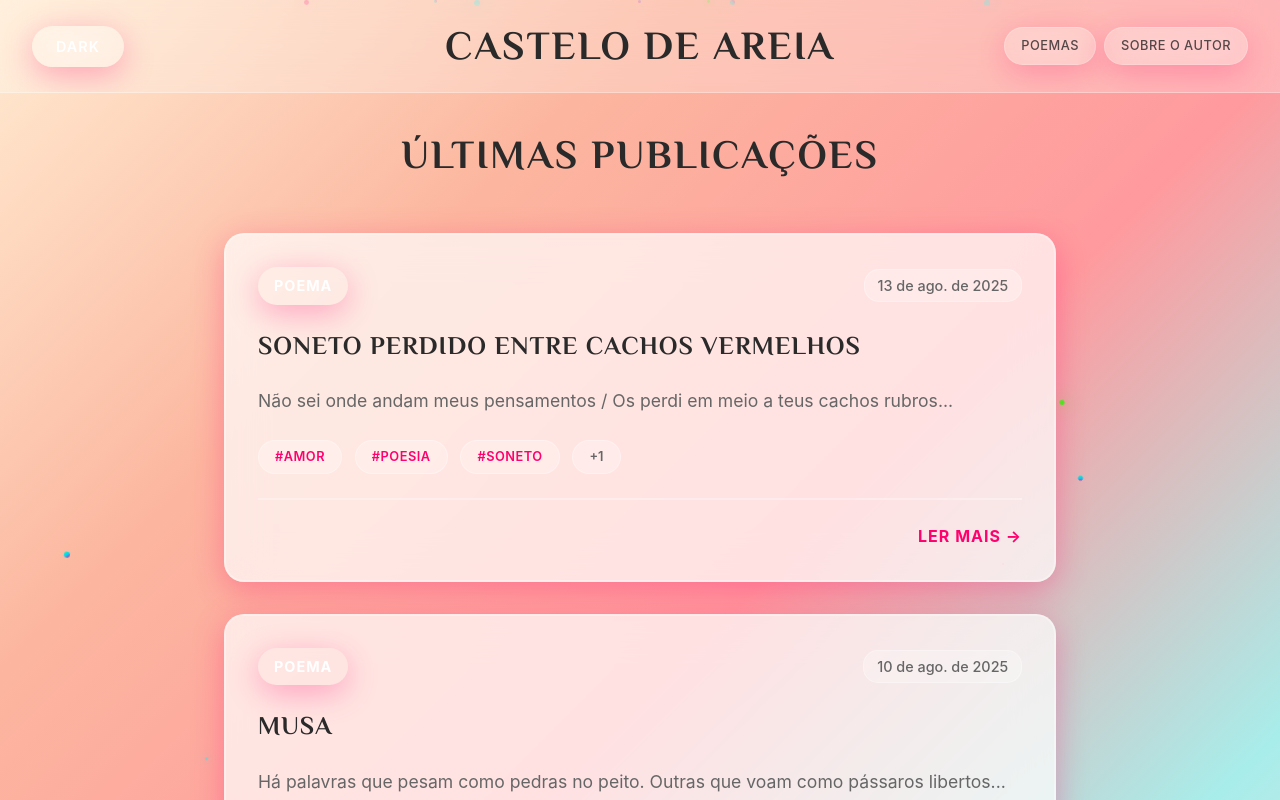
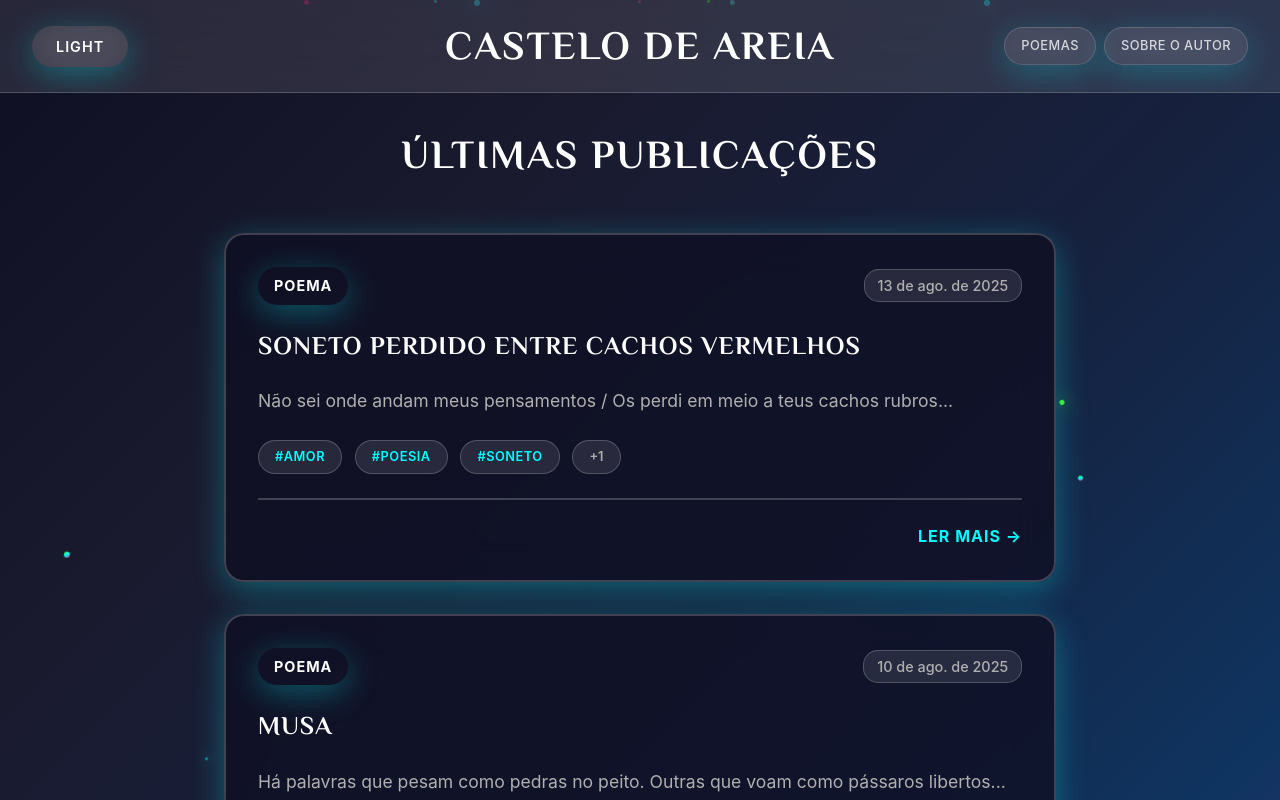
Before and after one commit to icastelito/castelo-de-areia, a React (Vite) app: page / in a window 1280 px wide. Shown: the top 800 px of the page. Built offline with nearby package versions, Linux system fonts and the light colour scheme.

Commit message:
tema padrão para escuro

```diff
--- a/src/contexts/ThemeContext.tsx
+++ b/src/contexts/ThemeContext.tsx
@@ -20,7 +20,7 @@ export const useTheme = () => {
 export const ThemeProvider: React.FC<{ children: React.ReactNode }> = ({ children }) => {
   const [theme, setTheme] = useState<Theme>(() => {
     const savedTheme = localStorage.getItem('theme') as Theme;
-    return savedTheme || 'light';
+    return savedTheme || 'dark';
   });
 
   useEffect(() => {
```
